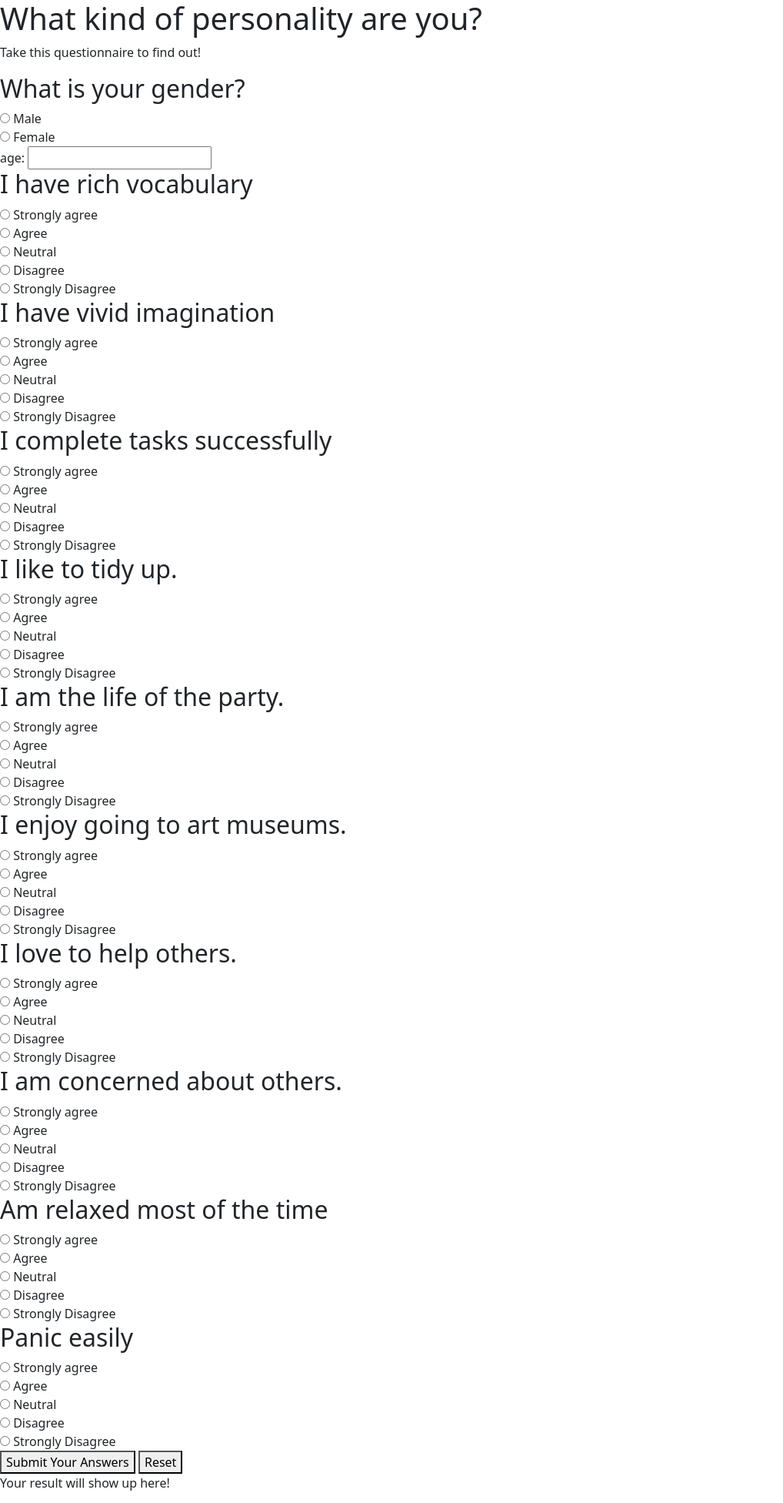
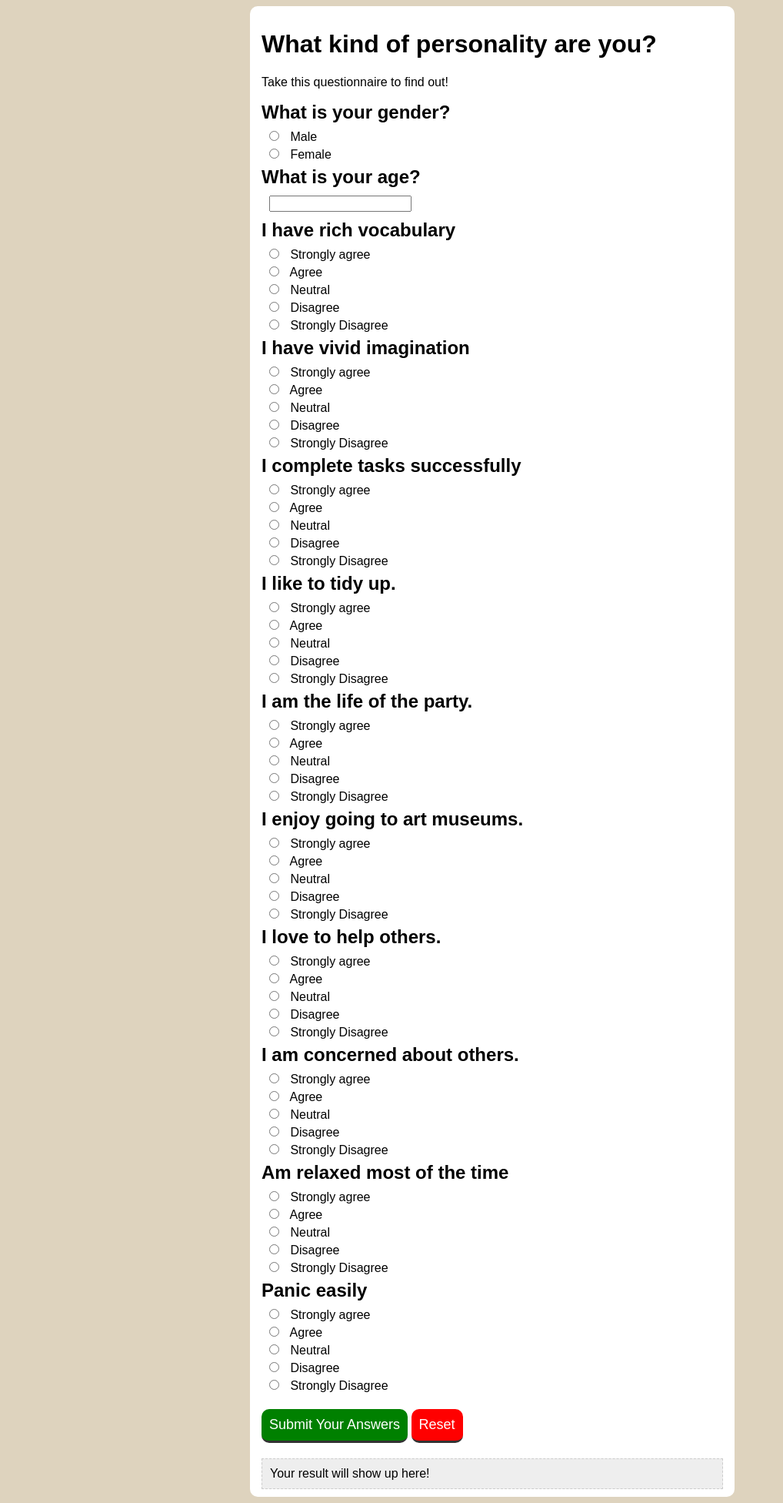
Before and after one commit to Vaidehi-gade/MiniProject3, a Django app: page /questions/ in a window 1280 px wide. Shown: the whole page at 77% size, without its empty margins (0-1018 px from the left). Run offline with Django 3.2, Linux system fonts and the light colour scheme.

Commit message:
functional homepage, questions, result.

```diff
--- a/DeployModel-Project/templates/questions.html
+++ b/DeployModel-Project/templates/questions.html
@@ -3,14 +3,47 @@
 
 <head>
   <meta charset="utf-8">
-  <title>QUESSIONARE</title>
-  <link href="https://cdn.jsdelivr.net/npm/bootstrap@5.1.3/dist/css/bootstrap.min.css" rel="stylesheet" integrity="sha384-1BmE4kWBq78iYhFldvKuhfTAU6auU8tT94WrHftjDbrCEXSU1oBoqyl2QvZ6jIW3" crossorigin="anonymous">
-  <link rel="stylesheet" href="css/style.css">
-  <style>
-    body {
-      margin: auto;
-    }
-  </style>
+        <title></title>
+        <style>
+            body {
+  font-family: sans-serif;
+  background: rgba(128, 83, 0, 0.253);
+}
+h2 {
+  margin: 5px 0;
+}
+#wrapper {
+  width: 600px;
+  margin: 0 auto;
+  background: white;
+  padding: 10px 15px;
+  border-radius: 10px;
+}
+input {
+  margin: 5px 10px;
+}
+button {
+  font-size: 18px;
+  padding: 10px;
+  margin: 20px 0;
+  color: white;
+  border: 0;
+  border-radius: 10px;
+  border-bottom: 3px solid #333;
+}
+#submit {
+  background: green;
+}
+#reset {
+  background: red;
+}
+#answer {
+  border: 1px dashed #ccc;
+  background: #eee;
+  padding: 10px;
+}
+        </style>
+
 </head>
 
 <body>
@@ -34,7 +67,7 @@
           </label><br />
 
           <!-- Age -->
-          age: <input type="number" required name="age"><br>
+          <h2>What is your age?</h2> <input type="number" required name="age"><br>
 
           <!-- Question 1 -->
           <h2>I have rich vocabulary</h2>
```
Also changed, not shown: DeployModel-Project/templates/home.html (+55 -18 lines), DeployModel-Project/templates/result.html (+39 -0 lines), DeployModel-Project/templates/images.jpeg (added), DeployModel-Project/templates/img.jpg (added).
